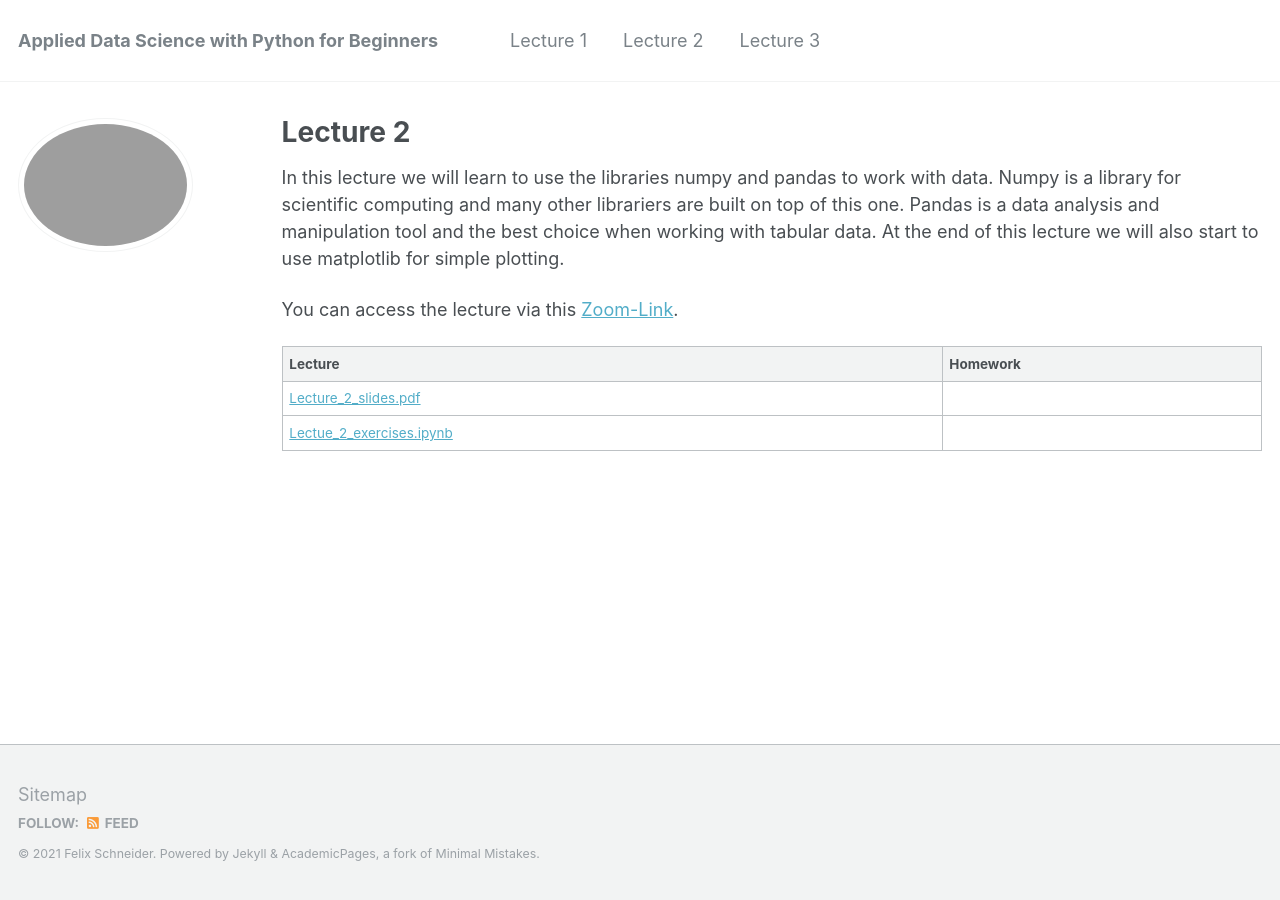
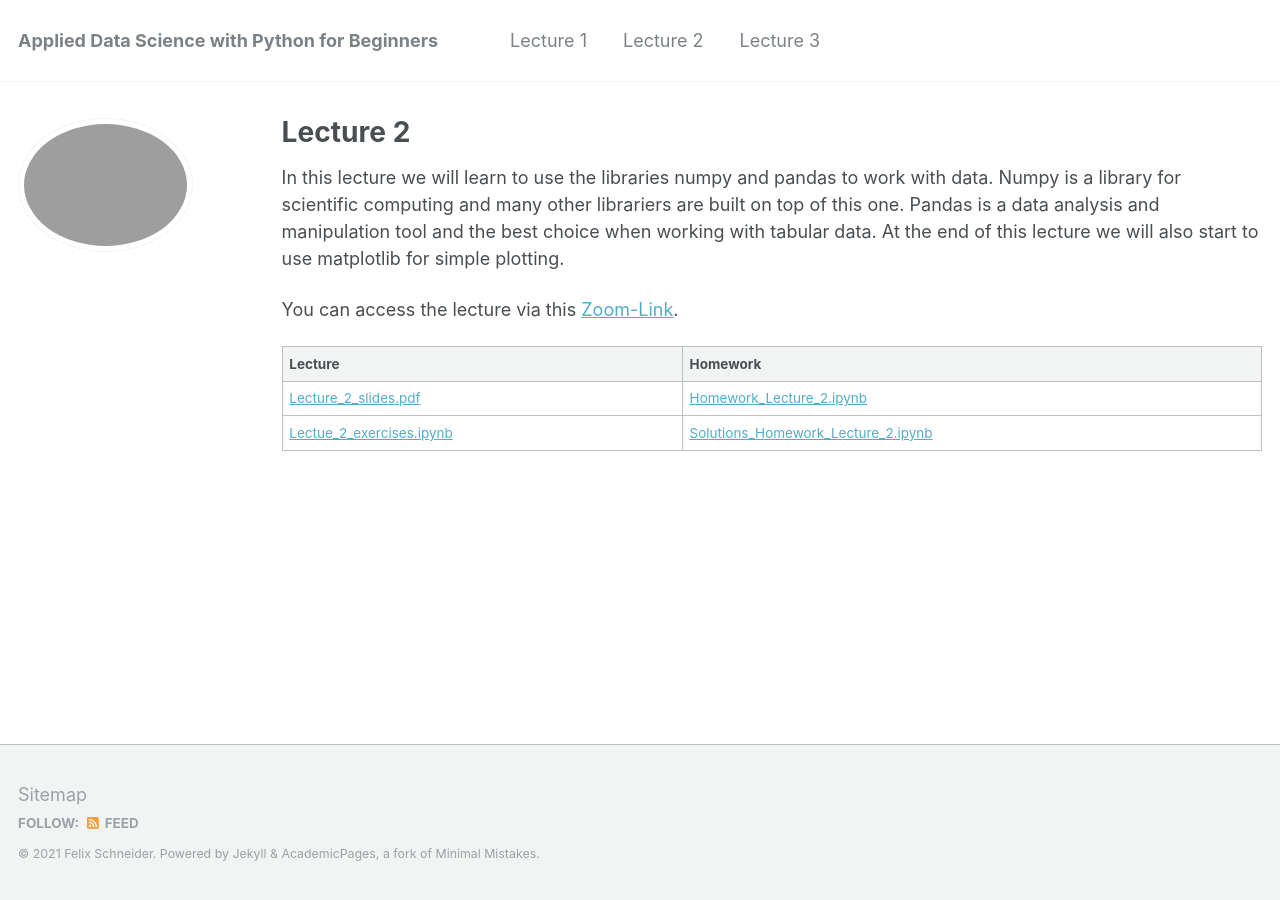
Before and after one commit to flxmschneider/flxmschneider.github.io, a Jekyll site: the page built from _pages/lecture2.md, in a window 1280 px wide. Built offline with Jekyll 4.4.1, drawn with Linux system fonts in a browser that asks for light colours.

Commit message:
added homework

```diff
--- a/_pages/lecture2.md
+++ b/_pages/lecture2.md
@@ -13,5 +13,5 @@ You can access the lecture via this [Zoom-Link](https://us02web.zoom.us/j/844756
 
 | Lecture          | Homework   |
 | --------         | ------ |
-|  [Lecture_2_slides.pdf](https://flxmschneider.github.io/files/lecture_2_slides.pdf) |  |
-|[Lectue_2_exercises.ipynb](https://colab.research.google.com/drive/1XIvXGCxBOgUAlK072rfJTRmolfcNoEmE?usp=sharing)  | |
+|  [Lecture_2_slides.pdf](https://flxmschneider.github.io/files/lecture_2_slides.pdf) |  [Homework_Lecture_2.ipynb](https://colab.research.google.com/drive/1bztgRbN9ciZ99qHc07H6cix299XyZKab?usp=sharing) |
+|[Lectue_2_exercises.ipynb](https://colab.research.google.com/drive/1XIvXGCxBOgUAlK072rfJTRmolfcNoEmE?usp=sharing)  | [Solutions_Homework_Lecture_2.ipynb](https://drive.google.com/file/d/1Z5rN5Y6pk-82-ToKBtPXWKRlaiatQCFx/view?usp=sharing) |
```
